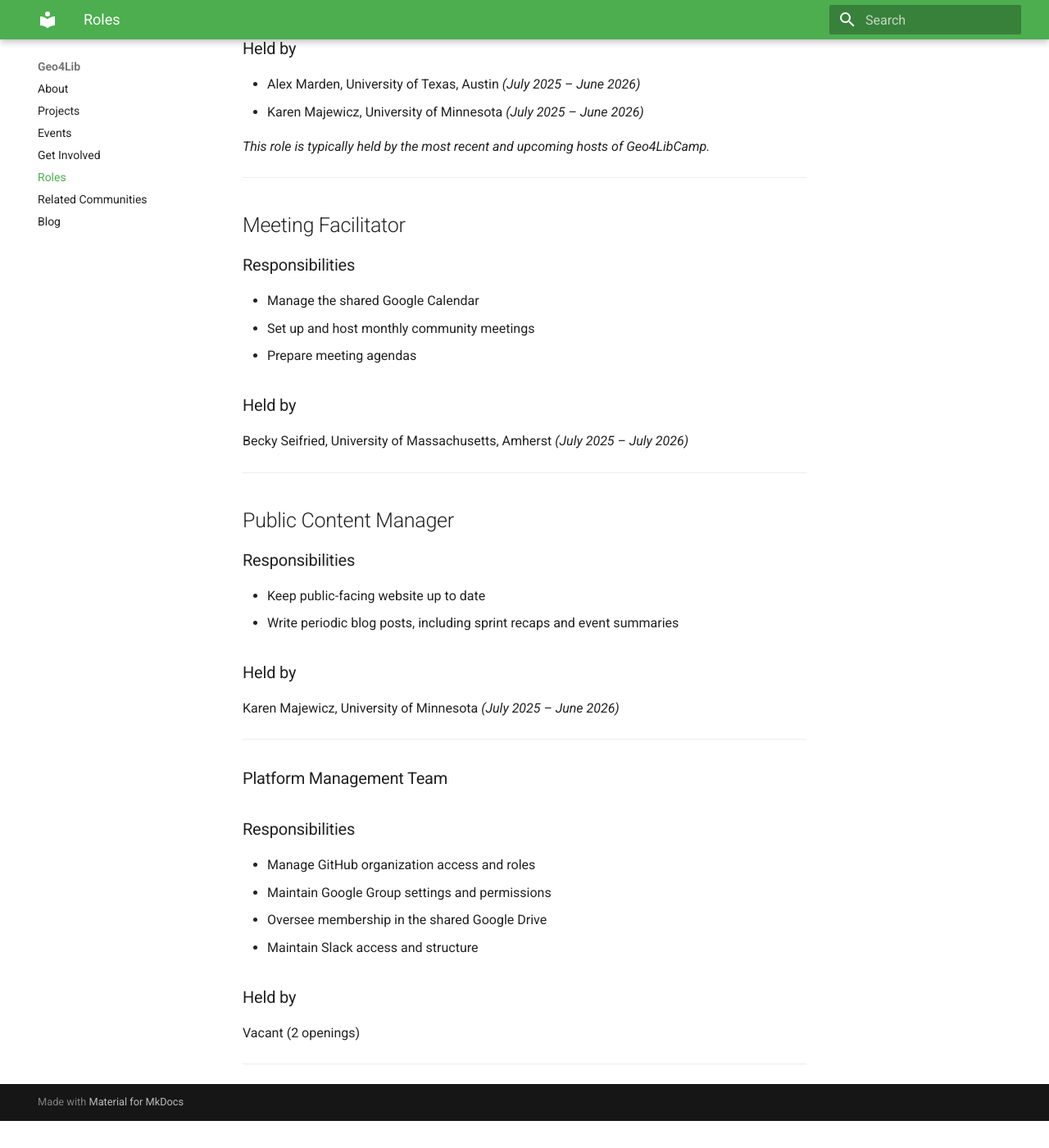
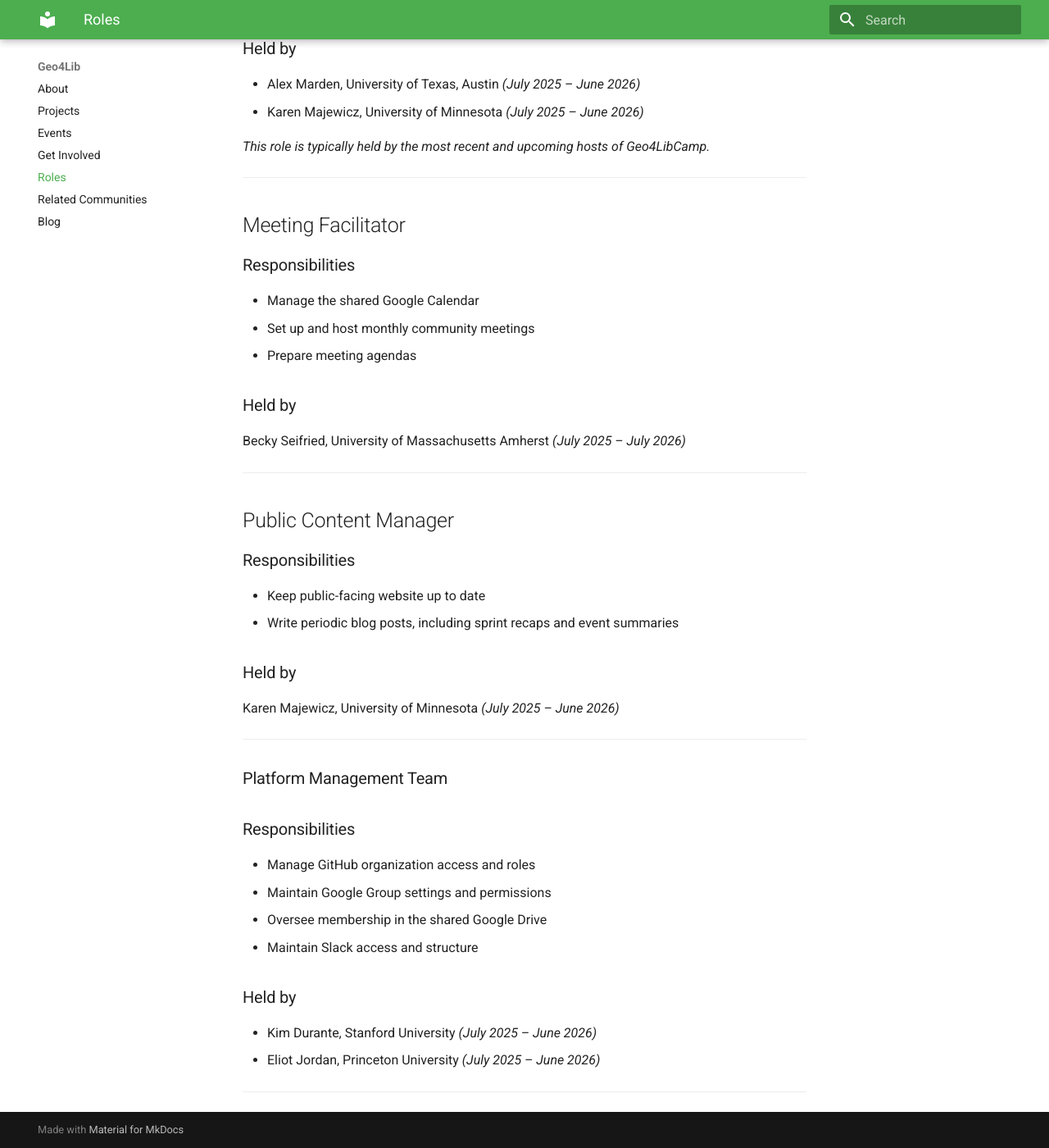
Before and after one commit to geo4lib/geo4lib.github.io, an MkDocs documentation site: the page built from docs/roles.md, in a window 1280 px wide and 1400 px high, scrolled down 541 px. Shown: the whole window at 82% size. Built offline with MkDocs 1.6.1 and Material for MkDocs 9.7.7, drawn with Linux system fonts in a browser that asks for light colours; before the commit the page ends 1908 px from its top, so only the background shows below that.

```diff
--- a/docs/roles.md
+++ b/docs/roles.md
@@ -33,7 +33,7 @@ We have several designated roles for building and sustaining our community. If y
 
 ### Held by
 
-Becky Seifried, University of Massachusetts, Amherst *(July 2025 – July 2026)*
+Becky Seifried, University of Massachusetts Amherst *(July 2025 – July 2026)*
 
 ---
 
@@ -61,6 +61,7 @@ Karen Majewicz, University of Minnesota *(July 2025 – June 2026)*
 
 ### Held by
 
-Vacant (2 openings)
+- Kim Durante, Stanford University *(July 2025 – June 2026)*
+- Eliot Jordan, Princeton University *(July 2025 – June 2026)*
 
 ---
```
Also changed, not shown: docs/get-involved.md (+6 -6 lines).
